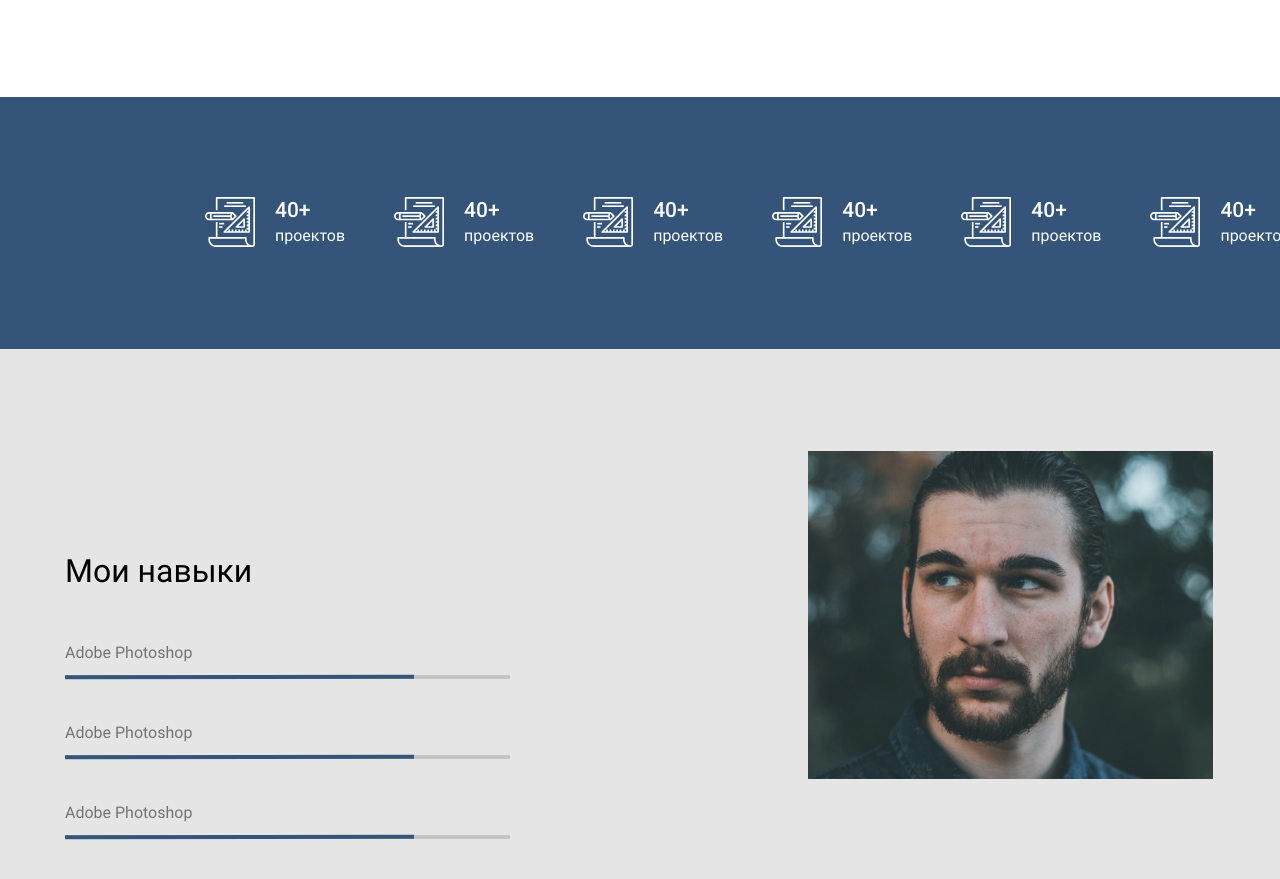
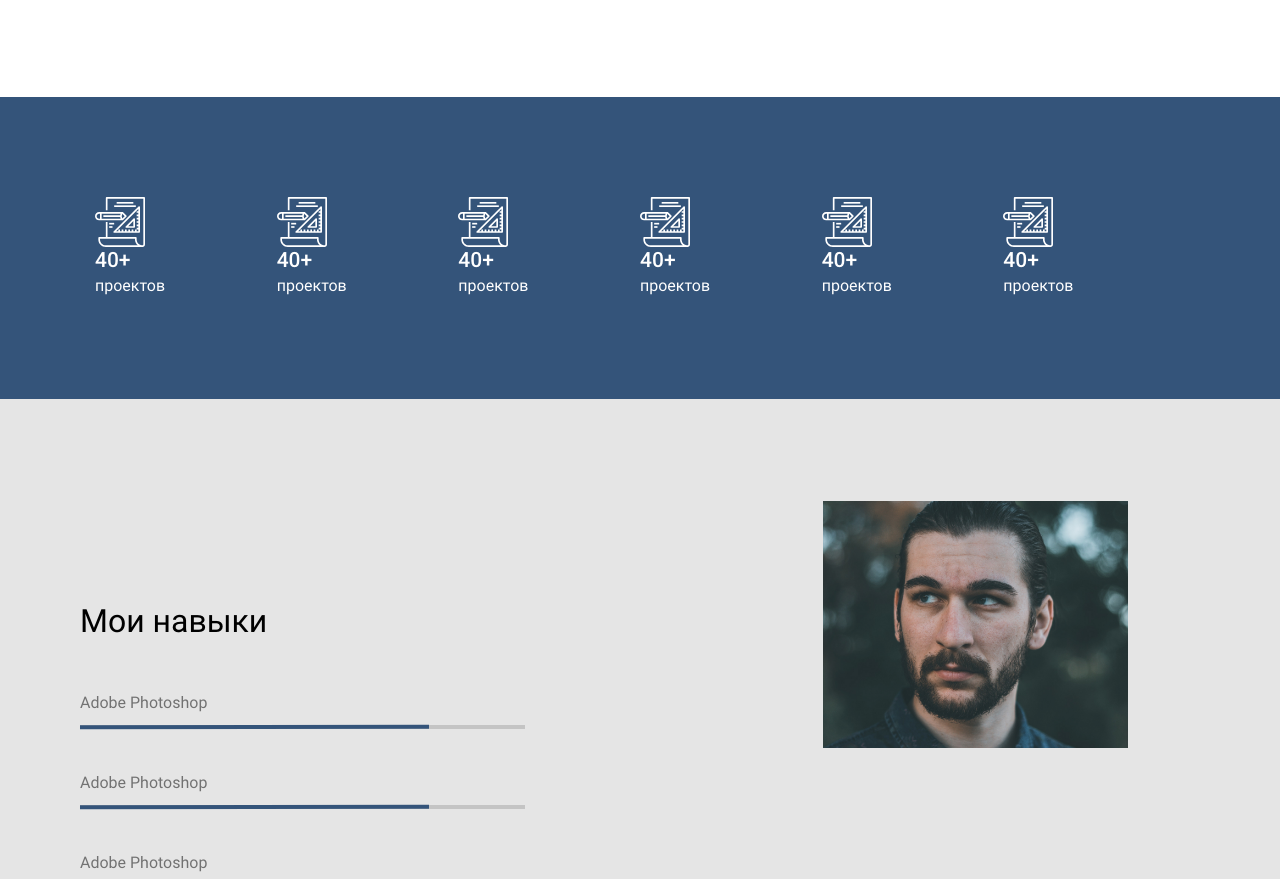
Before and after one commit to ReginaShakirova/developer-site, a plain HTML site: page index.html in a window 1280 px wide. Shown: the part 1062-1941 px from the top of the page. Drawn offline with Linux system fonts and the light colour scheme.

Commit message:
Add padding to adaptive

```diff
--- a/css/style.css
+++ b/css/style.css
@@ -497,16 +497,19 @@ body {
 .wrapper {
   max-width: 1105px;
   margin: 0 auto;
+  padding: 0 15px;
 }
 
 .wrap-main-content {
   max-width: 1150px;
   margin: 0 auto;
+  padding: 0 15px;
 }
 
 .wrap-text-content {
   max-width: 540px;
   margin: 0 auto;
+  padding: 0 15px;
 }
 
 .title-text-content {
@@ -652,7 +655,7 @@ body {
 }
 
 .project-wrap {
-  padding: 100px 205px;
+  padding: 100px 15px;
   display: flex;
 }
 
@@ -662,6 +665,7 @@ body {
 
 .project-card {
   display: flex;
+  flex-wrap: wrap;
   margin-right: 49px;
 }
 
@@ -687,6 +691,7 @@ body {
 
 .skills-card {
   display: flex;
+  flex-wrap: wrap;
 }
 
 .skill-title {
@@ -737,6 +742,7 @@ body {
   max-height: 450px;
   padding-top: 102px;
   padding-left: 150px;
+  padding-bottom: 101px;
 }
 
 /* Skills styles end */
--- a/index.html
+++ b/index.html
@@ -99,6 +99,7 @@
         <!-- Projects start-->
 
         <div class="projects">
+           <div class="wrap-main-content">
             <div class="project-wrap">
                 <div class="project-card">
 
@@ -196,6 +197,7 @@
                     </div>
                 </div>
             </div>
+           </div>
 
 
         </div>
```
